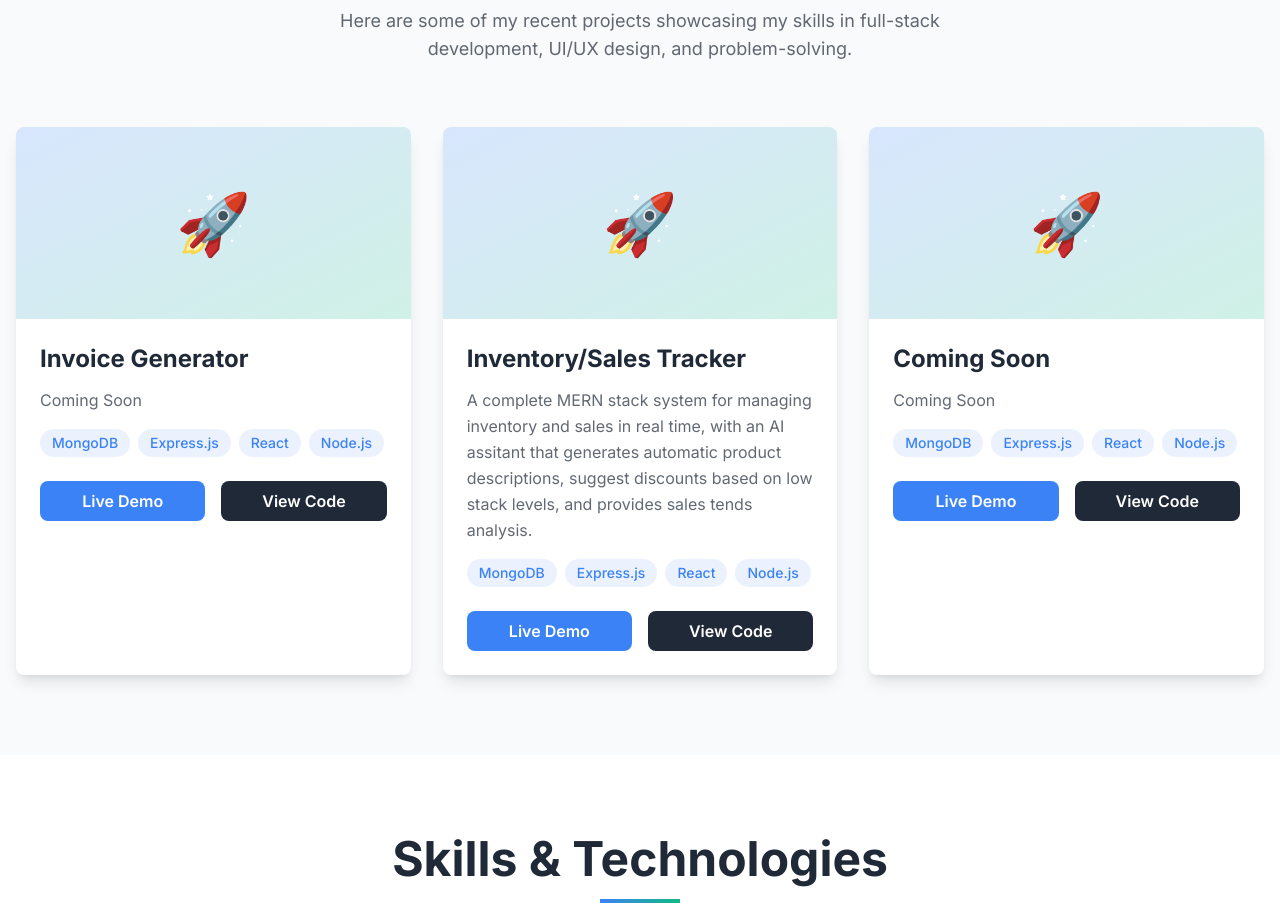
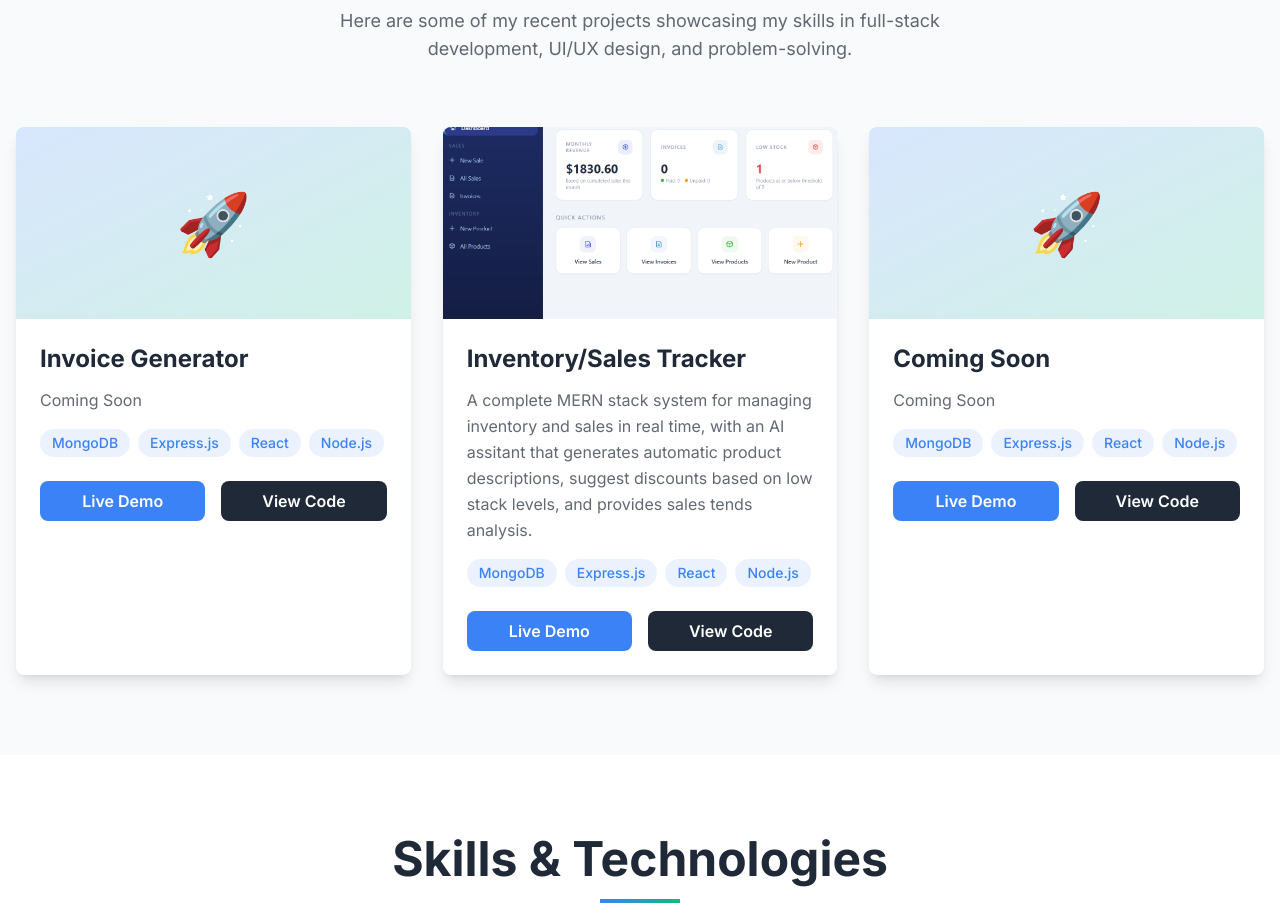
Before and after one commit to JuanSalda91/portfolio, a React (Vite) app: page / in a window 1280 px wide. Shown: the part 1740-2664 px from the top of the page. Built offline with nearby package versions, Linux system fonts and the light colour scheme.

Commit message:
feat: img added to card

```diff
--- a/src/data/projects.js
+++ b/src/data/projects.js
@@ -12,7 +12,7 @@ export const projects = [
         id: 2,
         title: "Inventory/Sales Tracker",
         description: "A complete MERN stack system for managing inventory and sales in real time, with an AI assitant that generates automatic product descriptions, suggest discounts based on low stack levels, and provides sales tends analysis.",
-        image: "",
+        image: "src/assets/ISTDPRO.png",
         techStack: ["MongoDB", "Express.js", "React", "Node.js"],
         liveLink: "insert live link here",
         githubLink: "https://github.com/JuanSalda91/i.s.t.d-pro-client",
```
